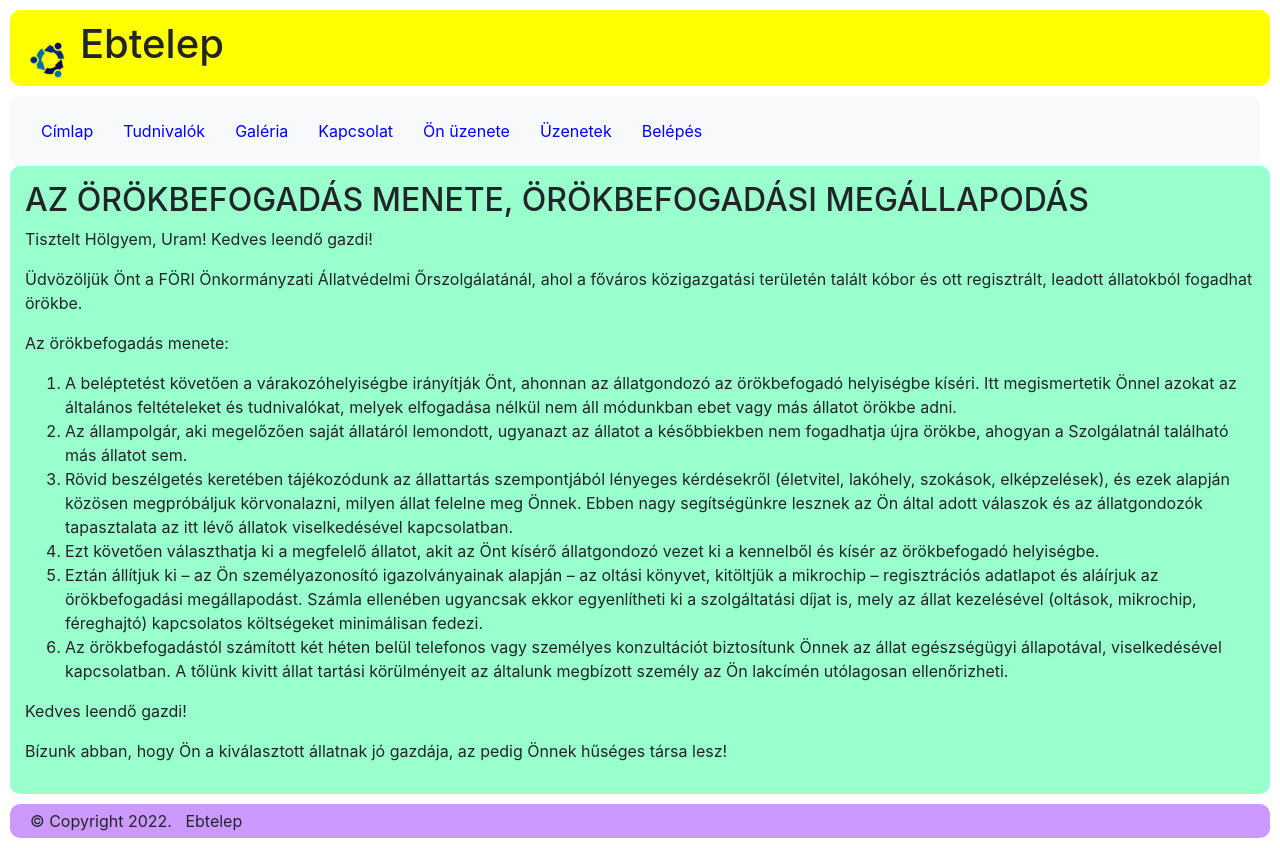
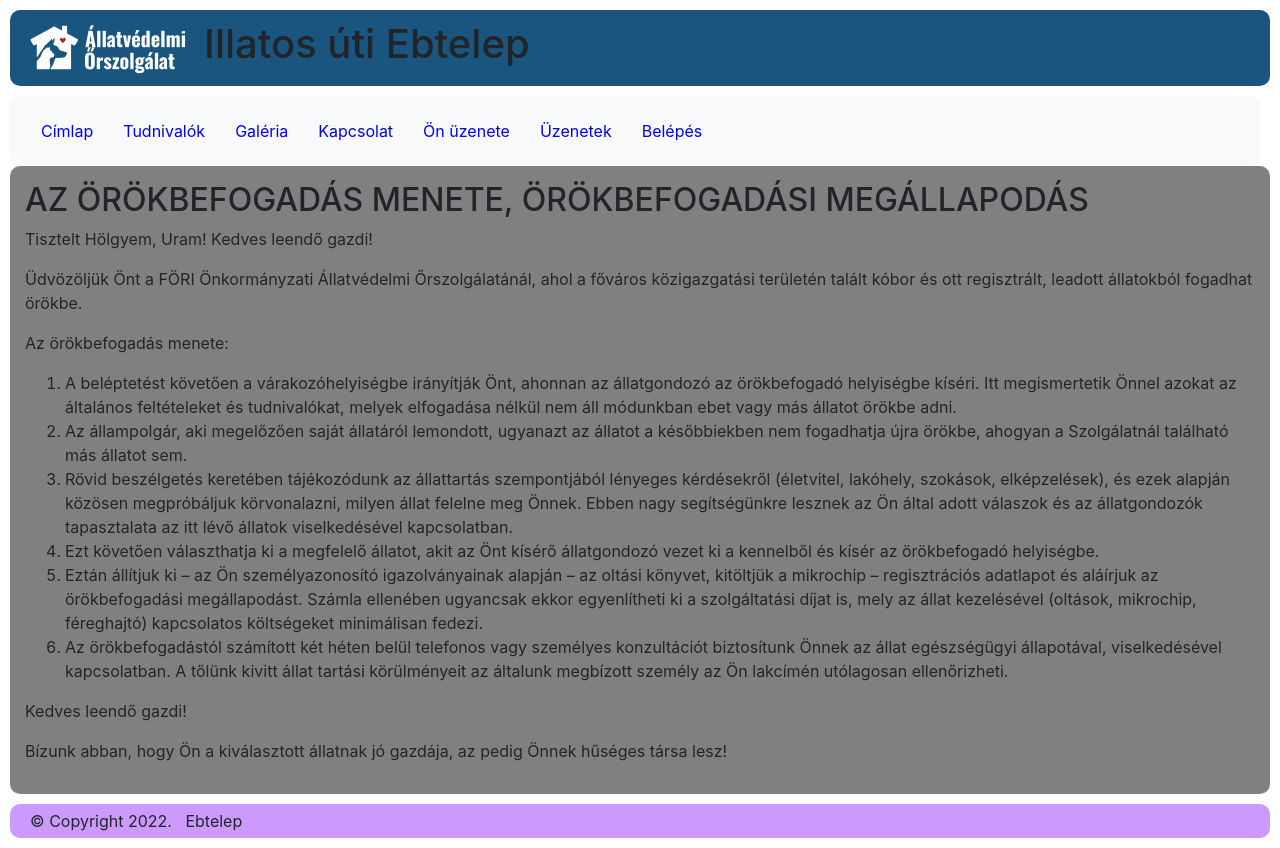
Before and after one commit to ferencmurcsik/webhazi, a PHP site: page /?oldal=tudnivalok in a window 1280 px wide. Run offline with PHP 8.4, Linux system fonts and the light colour scheme.

Commit message:
updated styling

```diff
--- a/includes/config.inc.php
+++ b/includes/config.inc.php
@@ -6,7 +6,7 @@ $ablakcim = array(
 $fejlec = array(
     'kepforras' => 'logo.png',
     'kepalt' => 'logo',
-	'cim' => 'Ebtelep',
+	'cim' => 'Illatos úti Ebtelep',
 	'motto' => ''
 );
 
--- a/styles/stilus.css
+++ b/styles/stilus.css
@@ -1,13 +1,13 @@
 header {
     border-radius: 10px;
-    background-color: yellow;
+    background-color: #1a557f;
     padding: 10px;
     margin: 10px;
 }
 
 header img {
     float: left;
-    margin: 20px 10px 0px 10px;
+    margin: 5px 10px 0px 10px;
 }
 
 div#wrapper {
@@ -48,10 +48,9 @@ nav ul a {
 }
 
 div#content {
-    display: table-cell;
     width: 100%;
     border-radius: 10px;
-    background-color: #99FFCC;
+    background-color: grey;
     padding: 15px;
 }
 
--- a/templates/index.tpl.php
+++ b/templates/index.tpl.php
@@ -6,7 +6,6 @@
     <meta charset="utf-8">
 
     <meta name="viewport" content="width=device-width, initial-scale=1, shrink-to-fit=no">
-    <title>Basic Bootstrap Template</title>
     <!-- Bootstrap CSS file -->
     <link rel="stylesheet" href="https://stackpath.bootstrapcdn.com/bootstrap/4.3.1/css/bootstrap.min.css" integrity="sha384-ggOyR0iXCbMQv3Xipma34MD+dH/1fQ784/j6cY/iJTQUOhcWr7x9JvoRxT2MZw1T" crossorigin="anonymous">
     <!-- JS files: jQuery first, then Popper.js, then Bootstrap JS -->
```
Also changed, not shown: styles/tablazat.css (deleted, +0 -19 lines), images/logo.png.
